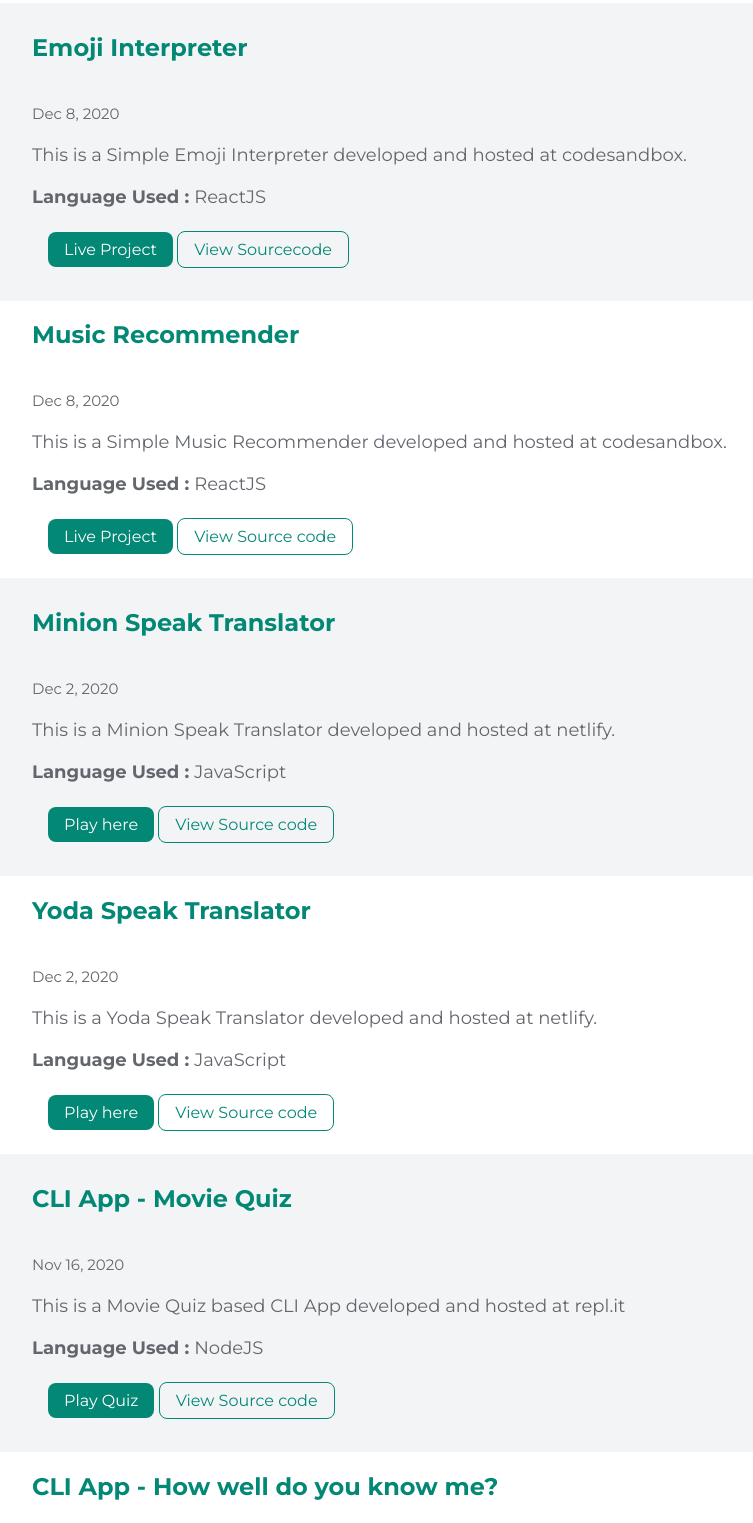
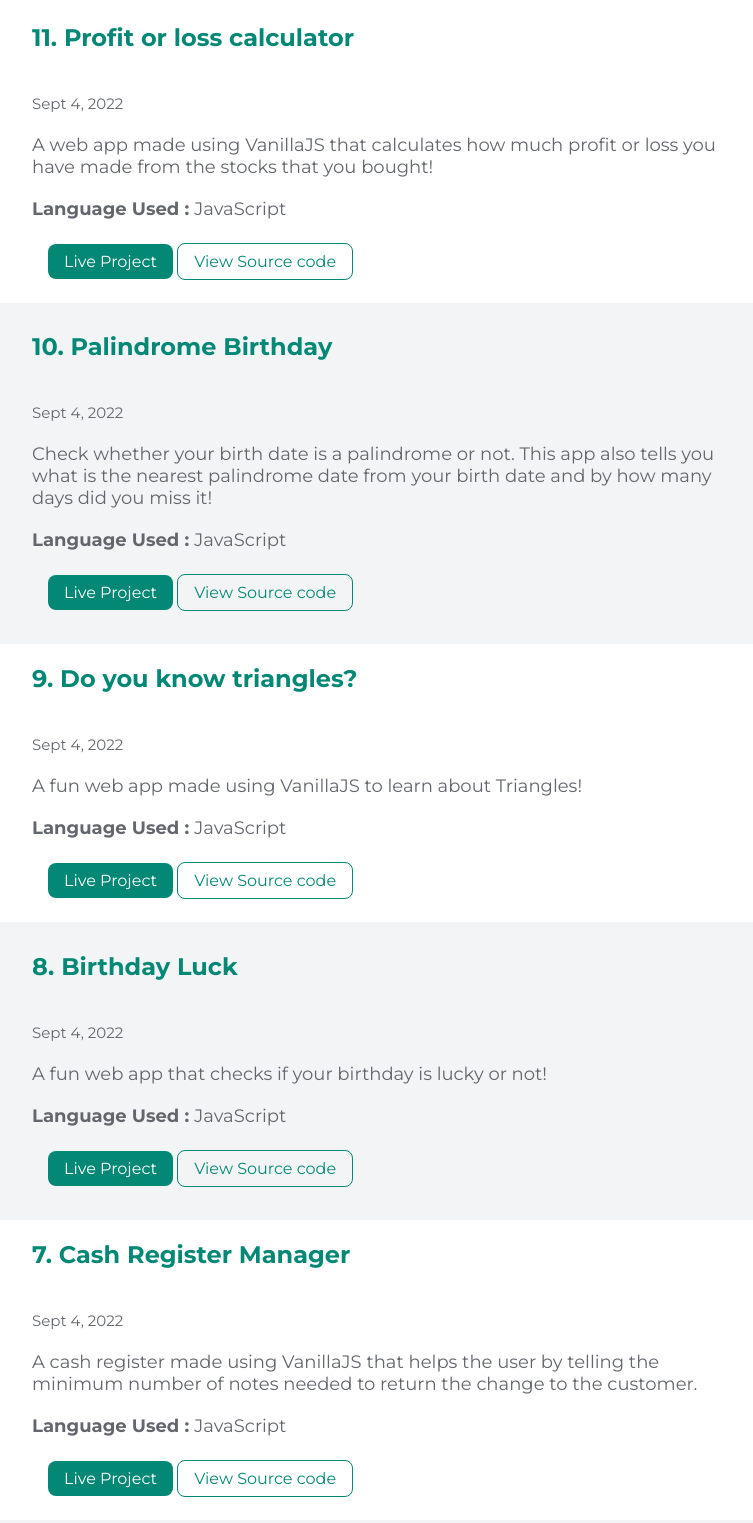
Before and after one commit to nerdfswd/sabiyatabassum-portfolio-website, a plain HTML site: page projects.html in a window 1280 px wide. Shown: the part 443-1966 px from the top of the page, without its empty margins (262-1015 px from the left). Drawn offline with Linux system fonts and the light colour scheme.

Commit message:
update: updated README.md

```diff
--- a/projects.html
+++ b/projects.html
@@ -19,9 +19,81 @@
     <header class="image">
         <img class="avatar-image1" src="/images/project template.svg" alt="image"/>
     </header>
+
+    <section class="section">
+        <div class="section-div">
+        <h2 class="section-heading">11.  Profit or loss calculator</h2>
+        <p><small>Sept 4, 2022</small></p>
+        <p>A web app made using VanillaJS that calculates how much profit or loss you have made from the stocks that you bought!</p>
+        <p><strong>Language Used : </strong> JavaScript </p>
+
+        <div class = "link">
+            <a href="https://l3v0p8.csb.app/" class="link link-primary">Live Project</a>
+            <a href="https://codesandbox.io/s/js-profit-loss-calculator-l3v0p8" class="link link-secondary">View Source code</a>
+
+        </div>
+    </div>
+    </section>
     <section class="section-offwhite">
         <div class="section-div">
-        <h2 class="section-heading">Emoji Interpreter</h2>
+        <h2 class="section-heading">10. Palindrome Birthday</h2>
+        <p><small>Sept 4, 2022</small></p>
+        <p>Check whether your birth date is a palindrome or not. This app also tells you what is the nearest palindrome date from your birth date
+and by how many days did you miss it!</p>
+        <p><strong>Language Used : </strong> JavaScript </p>
+
+        <div class = "link">
+            <a href="https://sobo5w.csb.app/" class="link link-primary">Live Project</a>
+            <a href="https://codesandbox.io/s/birthday-palindrome-sobo5w" class="link link-secondary">View Source code</a>
+
+        </div>
+    </div>
+    </section>
+    <section class="section">
+        <div class="section-div">
+        <h2 class="section-heading">9. Do you know triangles?</h2>
+        <p><small>Sept 4, 2022</small></p>
+        <p>A fun web app made using VanillaJS to learn about Triangles!</p>
+        <p><strong>Language Used : </strong> JavaScript </p>
+
+        <div class = "link">
+            <a href="https://funwithangles.netlify.app/" class="link link-primary">Live Project</a>
+            <a href="https://github.com/shanolhere/Fun-with-Triangles" class="link link-secondary">View Source code</a>
+
+        </div>
+    </div>
+    </section>
+    <section class="section-offwhite">
+        <div class="section-div">
+        <h2 class="section-heading">8. Birthday Luck</h2>
+        <p><small>Sept 4, 2022</small></p>
+        <p>A fun web app that checks if your birthday is lucky or not!</p>
+        <p><strong>Language Used : </strong> JavaScript</p>
+
+        <div class = "link">
+            <a href="https://zpe5v6.csb.app/" class="link link-primary">Live Project</a>
+            <a href="https://codesandbox.io/s/js-lucky-birthday-app-zpe5v6" class="link link-secondary">View Source code</a>
+
+        </div>
+    </div>
+
+    </section>
+    <section class="section">
+        <div class="section-div">
+        <h2 class="section-heading">7. Cash Register Manager</h2>
+        <p><small>Sept 4, 2022</small></p>
+        <p>A cash register made using VanillaJS that helps the user by telling the minimum number of notes needed to return the change to the customer.</p>
+        <p><strong>Language Used : </strong> JavaScript </p>
+
+        <div class = "link">
+            <a href="https://t8pg54.csb.app/" class="link link-primary">Live Project</a>
+            <a href="https://codesandbox.io/s/js-cash-registry-app-t8pg54" class="link link-secondary">View Source code</a>
+         </div>
+        </div>
+    </section>
+    <section class="section-offwhite">
+        <div class="section-div">
+        <h2 class="section-heading">6. Emoji Interpreter</h2>
         <p><small>Dec 8, 2020</small></p>
         <p>This is a Simple Emoji Interpreter developed and hosted at codesandbox. </p>
         <p><strong>Language Used : </strong> ReactJS </p>
@@ -35,7 +107,7 @@
     </section>
     <section class="section">
         <div class="section-div">
-        <h2 class="section-heading">Music Recommender</h2>
+        <h2 class="section-heading">5. Music Recommender</h2>
         <p><small>Dec 8, 2020</small></p>
         <p>This is a Simple Music Recommender developed and hosted at codesandbox. </p>
         <p><strong>Language Used : </strong> ReactJS </p>
@@ -49,7 +121,7 @@
     </section>
     <section class="section-offwhite">
         <div class="section-div">
-        <h2 class="section-heading">Minion Speak Translator</h2>
+        <h2 class="section-heading">4. Minion Speak Translator</h2>
         <p><small>Dec 2, 2020</small></p>
         <p>This is a Minion Speak Translator developed and hosted at netlify. </p>
         <p><strong>Language Used : </strong> JavaScript </p>
@@ -63,7 +135,7 @@
     </section>
     <section class="section">
         <div class="section-div">
-        <h2 class="section-heading">Yoda Speak Translator</h2>
+        <h2 class="section-heading">3. Yoda Speak Translator</h2>
         <p><small>Dec 2, 2020</small></p>
         <p>This is a Yoda Speak Translator developed and hosted at netlify. </p>
         <p><strong>Language Used : </strong> JavaScript </p>
@@ -77,7 +149,7 @@
     </section>
     <section class="section-offwhite">
         <div class="section-div">
-        <h2 class="section-heading">CLI App - Movie Quiz</h2>
+        <h2 class="section-heading">2. CLI App - Movie Quiz</h2>
         <p><small>Nov 16, 2020</small></p>
         <p>This is a Movie Quiz based CLI App developed and hosted at repl.it </p>
         <p><strong>Language Used : </strong> NodeJS </p>
@@ -92,7 +164,7 @@
     </section>
     <section class="section">
         <div class="section-div">
-        <h2 class="section-heading">CLI App - How well do you know me?</h2>
+        <h2 class="section-heading">1. CLI App - How well do you know me?</h2>
         <p><small>Nov 14, 2020</small></p>
         <p>This is a Do you Know me Quiz based CLI App developed and hosted at repl.it</p>
         <p><strong>Language Used : </strong> NodeJS </p>
@@ -102,7 +174,6 @@
             <a href="https://github.com/sabiyatabassum/NodeJS-how-well-do-you-know-me" class="link link-secondary">View Source code</a>
          </div>
         </div>
-
     </section>
 
     <footer class="footer container-fluid">
@@ -112,7 +183,7 @@
             <li class="footer-item"><a class="footer-link" href="https://www.instagram.com/im__sabiya/">Instagram</a></li>
             <li class="footer-item"><a class="footer-link" href="https://www.linkedin.com/in/sabiyatabassum">LinkedIn</a></li>
             <li class="footer-item"><a class="footer-link" href="mailto: sabiyatabassum99@gmail.com">Email</a></li>
-            <li class="footer-item"><a class="footer-link" href="https://github.com/sabiyatabassum">Github</a></li>
+            <li class="footer-item"><a class="footer-link" href="https://github.com/shanolhere">Github</a></li>
         </ul>
     </footer>
 </body>
```
Also changed, not shown: blogs.html (+25 -7 lines), index.html (+1 -1 lines), 1 other file.
